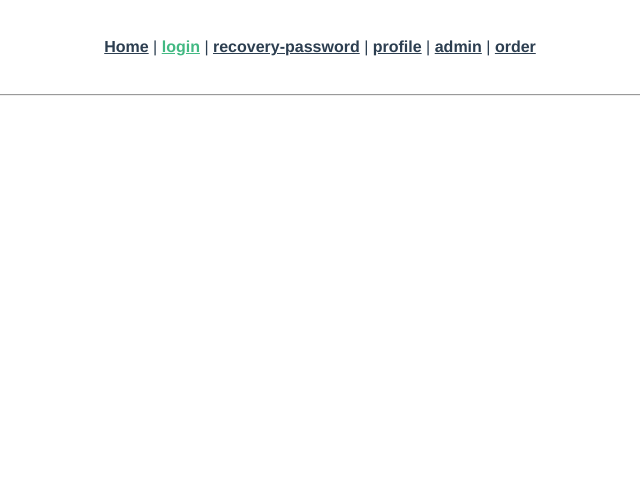
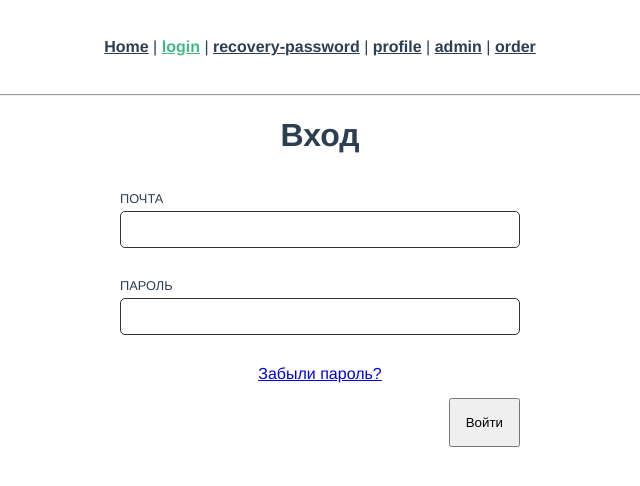
Before and after one commit to YuliaAnikeeva/f-ZooBro, a Vue app: page /login in a window 1280 px wide. Shown: the top 486 px of the page, without its empty margins (320-960 px from the left). Built offline with nearby package versions, Linux system fonts and the light colour scheme.

Commit message:
view. login

```diff
--- /dev/null
+++ b/src/components/LoginForm.vue
@@ -0,0 +1,136 @@
+<template>
+  <div class="form-login">
+    <div v-if="status == 'pending'">Pending...</div>
+    <div class="message message--error" v-else-if="status == 'error'">{{ msg }}</div>
+    <form class="form" @submit.prevent="onSubmit">
+        <div class="field" :class="{ 'field--error': $v.email.$error }">
+            <label class="label" for="email_field">Почта</label>
+            <input class="input" id="email_field" type="email" v-model="$v.email.$model" :disabled="disabled">
+            <div class="error" v-if="!$v.email.required">Введите e-mail</div>
+            <div class="error" v-if="!$v.email.email">Введите корректный e-mail</div>
+        </div>
+        <div class="field" :class="{ 'field--error': $v.password.$error }">
+            <label class="label" for="password_field">Пароль</label>
+            <input class="input" id="password_field" type="password" v-model="$v.password.$model" :disabled="disabled" >
+            <div class="error" v-if="!$v.password.required">Введите пароль</div>
+            <div class="error" v-if="!$v.password.betweenLength">{{ $v.password.between }}Длина пароля должна быть от {{ $v.password.$params.betweenLength.min }} до {{ $v.password.$params.betweenLength.max }} символов</div>
+        </div>
+        <a class="link" href="/recovery-password">Забыли пароль?</a>
+        <input class="button" type="submit" value="Войти" :disabled="disabled">
+    </form>
+  </div>
+</template>
+
+<script>
+  import { required, email, minLength, maxLength, and, helpers } from 'vuelidate/lib/validators'
+
+  const betweenLength = (min, max) => helpers.withParams(
+    { min, max },
+    and(minLength(min), maxLength(max))
+  )
+
+  export default {
+    name: 'LoginForm',
+    props: ['onSuccess'],
+    data () {
+      return {
+        email: '',
+        password: '',
+        msg: '',
+        status: '',
+      }
+    },
+    computed: {
+      disabled: function () {
+        return this.status == 'pending'
+      }
+    },
+    validations: {
+      email: {
+        required,
+        email,
+      },
+      password: {
+        required,
+        betweenLength: betweenLength(4, 18),
+      }
+    },
+    methods: {
+      onSubmit: function () {
+        new Promise((resolve, reject) => {
+          this.status = 'pending'
+          setTimeout( () => {
+            if (this.email === 'user@example.com') {
+              resolve({token: "some-token"})
+            }
+            reject("Не верный email или пароль")
+          },2000)
+        }).then( (resp) => {
+          localStorage.setItem('user-token', resp.token)
+          this.status = 'success'
+          this.onSuccess && this.onSuccess(resp)
+        }).catch( msg => {
+          localStorage.removeItem('user-token')
+          this.status = 'error'
+          this.msg = msg
+        })
+      }
+    }
+  }
+</script>
+
+<style lang="scss" scoped>
+ .form {
+    margin: 0 auto;
+    display: flex;
+    flex-direction: column;
+
+    @media (min-width: 425px) {
+      width: 400px;
+    }
+  }
+  .field {
+    display: flex;
+    flex-direction: column;
+    margin: 15px 0;
+  }
+  .label {
+    align-self: flex-start;
+    text-transform: uppercase;
+    font-size: 0.8em;
+    margin-bottom: 5px;
+  }
+  .input {
+    padding: 10px 5px;
+    border-radius: 5px;
+    border: 1px solid #333;
+  }
+  .link {
+    margin: 15px 0;
+  }
+  .button {
+    padding: 15px;
+    align-self: flex-end;
+  }
+  .error {
+    color: red;
+    align-self: flex-start;
+    margin: 5px 0;
+    font-size: 0.8em;
+    display: none;
+  }
+  .field--error .input {
+    border-color: red;
+  }
+  .field--error .error {
+    display: block;
+  }
+  .message {
+    &--success {
+      color: green;
+    }
+    &--error {
+      color: red;
+    }
+  }
+</style>
--- a/src/views/Login.vue
+++ b/src/views/Login.vue
@@ -1,13 +1,24 @@
 <template>
-
+  <div>
+    <h1>Вход</h1>
+    <LoginForm :onSuccess="onSuccess"/>
+  </div>
 </template>
 
 <script>
+  import LoginForm from '../components/LoginForm'
+
   export default {
     name: 'Login',
     metaInfo: {
       title: 'Login',
     },
+    components: { LoginForm },
+    methods: {
+      onSuccess () {
+        this.$router.push('/profile')
+      }
+    }
   }
 </script>
 
```
